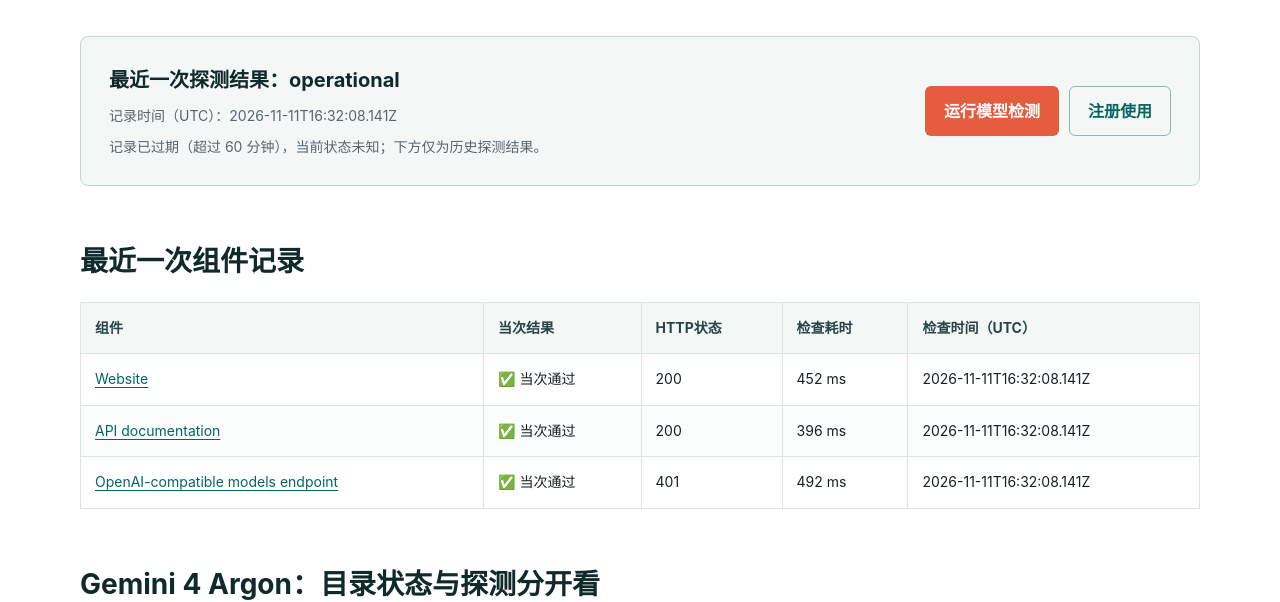
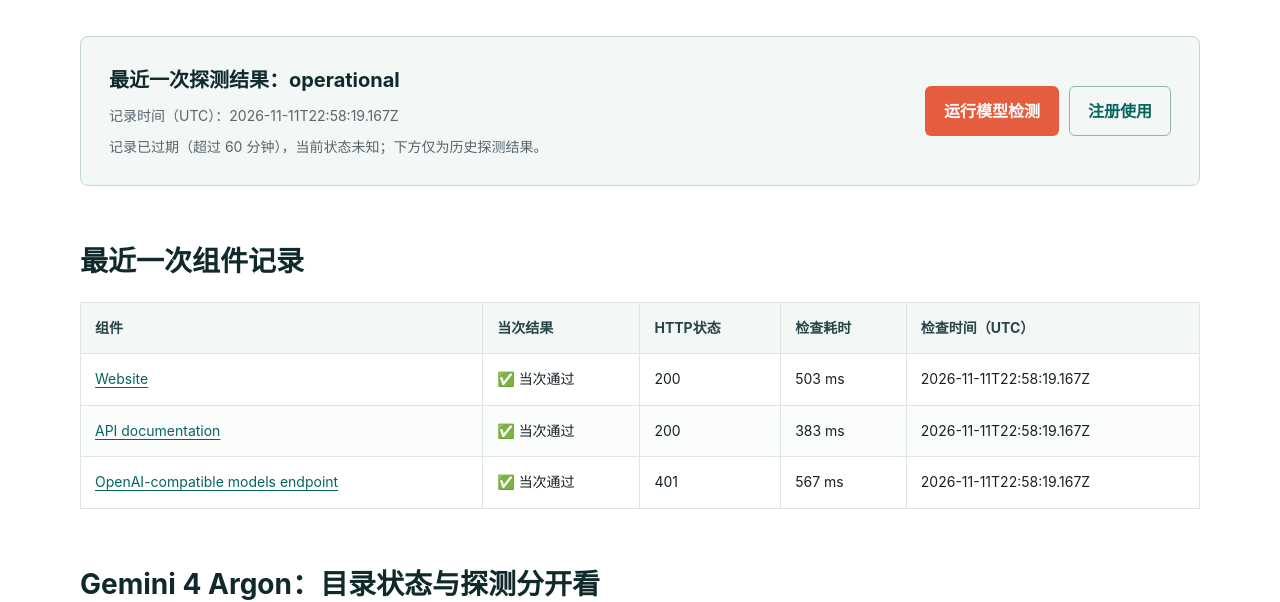
Before and after one commit to KKWANG4444/api-status, a Jekyll site: the page built from status.md, in a window 1280 px wide and 900 px high, scrolled down 374 px. Shown: the part 153-755 px from the top of the window. Built offline with Jekyll 4.4.1, drawn with Linux system fonts in a browser that asks for light colours.

Commit message:
chore: update public edge status

```diff
--- a/_data/status.json
+++ b/_data/status.json
@@ -1,10 +1,10 @@
 {
   "status": "operational",
-  "checked_at": "2026-11-11T16:32:08.141Z",
+  "checked_at": "2026-11-11T22:58:19.167Z",
   "max_age_seconds": 3600,
-  "expires_at": "2026-11-11T17:32:08.141Z",
+  "expires_at": "2026-11-11T23:58:19.167Z",
   "status_scope": "observation_at_checked_at",
-  "duration_ms": 534,
+  "duration_ms": 600,
   "overall": true,
   "components": [
     {
@@ -13,7 +13,7 @@
       "url": "https://www.aifast.hk/",
       "ok": true,
       "status": 200,
-      "elapsed_ms": 452,
+      "elapsed_ms": 503,
       "content_type": "text/html; charset=utf-8",
       "detail": "Expected public edge response"
     },
@@ -23,7 +23,7 @@
       "url": "https://api.aifast.hk/",
       "ok": true,
       "status": 200,
-      "elapsed_ms": 396,
+      "elapsed_ms": 383,
       "content_type": "text/html",
       "detail": "Expected public edge response"
     },
@@ -33,7 +33,7 @@
       "url": "https://www.aifast.hk/v1/models",
       "ok": true,
       "status": 401,
-      "elapsed_ms": 492,
+      "elapsed_ms": 567,
       "content_type": "application/json; charset=utf-8",
       "detail": "Expected public edge response"
     }
--- a/data/status.json
+++ b/data/status.json
@@ -1,10 +1,10 @@
 {
   "status": "operational",
-  "checked_at": "2026-11-11T16:32:08.141Z",
+  "checked_at": "2026-11-11T22:58:19.167Z",
   "max_age_seconds": 3600,
-  "expires_at": "2026-11-11T17:32:08.141Z",
+  "expires_at": "2026-11-11T23:58:19.167Z",
   "status_scope": "observation_at_checked_at",
-  "duration_ms": 534,
+  "duration_ms": 600,
   "overall": true,
   "components": [
     {
@@ -13,7 +13,7 @@
       "url": "https://www.aifast.hk/",
       "ok": true,
       "status": 200,
-      "elapsed_ms": 452,
+      "elapsed_ms": 503,
       "content_type": "text/html; charset=utf-8",
       "detail": "Expected public edge response"
     },
@@ -23,7 +23,7 @@
       "url": "https://api.aifast.hk/",
       "ok": true,
       "status": 200,
-      "elapsed_ms": 396,
+      "elapsed_ms": 383,
       "content_type": "text/html",
       "detail": "Expected public edge response"
     },
@@ -33,7 +33,7 @@
       "url": "https://www.aifast.hk/v1/models",
       "ok": true,
       "status": 401,
-      "elapsed_ms": 492,
+      "elapsed_ms": 567,
       "content_type": "application/json; charset=utf-8",
       "detail": "Expected public edge response"
     }
```
